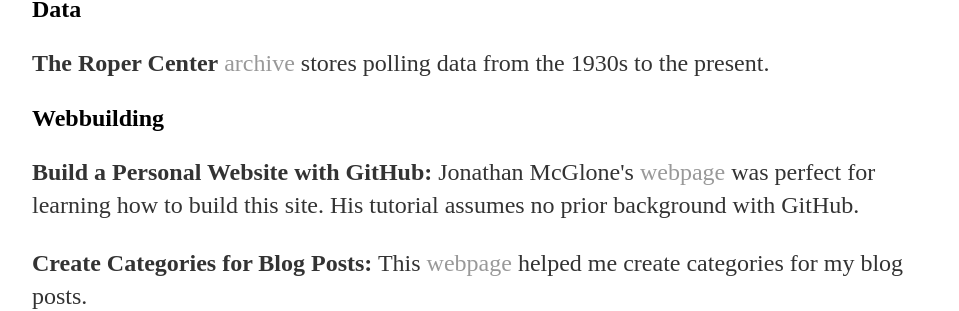
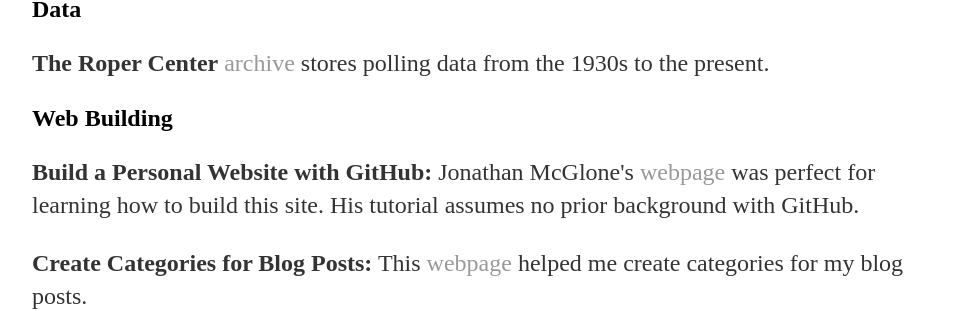
Before and after one commit to dcsimpson01/dcsimpson01.github.io, a Jekyll site: the page built from resources/index.html, in a window 1280 px wide. Shown: the part 259-570 px from the top of the page, without its empty margins (160-1119 px from the left). Built offline with Jekyll 4.4.1, drawn with Linux system fonts in a browser that asks for light colours.

Commit message:
Update index.html

```diff
--- a/resources/index.html
+++ b/resources/index.html
@@ -11,7 +11,7 @@ title: Resources
 	<h2>Data</h2>
          <p><strong>The Roper Center</strong> <a href="https://ropercenter.cornell.edu/polls/"> archive</a> stores polling data from the 1930s to the present.</p>
 
-	<h2>Webbuilding</h2>
+	<h2>Web Building</h2>
          <p><strong>Build a Personal Website with GitHub:</strong> Jonathan McGlone's <a href="http://jmcglone.com/guides/github-pages/"> webpage</a> was perfect for learning how to build this site. His tutorial assumes no prior background with GitHub.</p>
 	 <p><strong>Create Categories for Blog Posts:</strong> This <a href="https://blog.webjeda.com/jekyll-categories/"> webpage</a> helped me create categories for my blog posts.</p>
 
```
